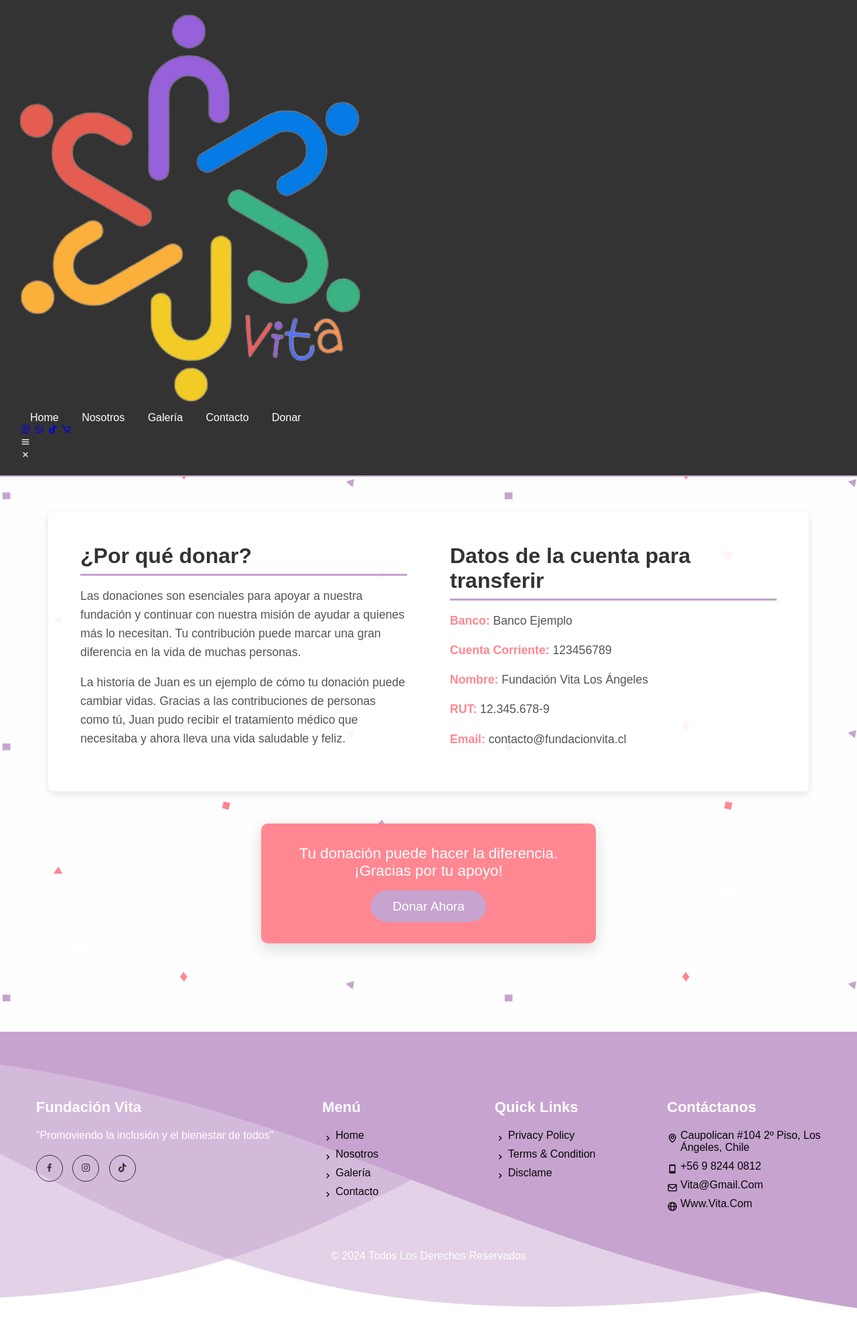
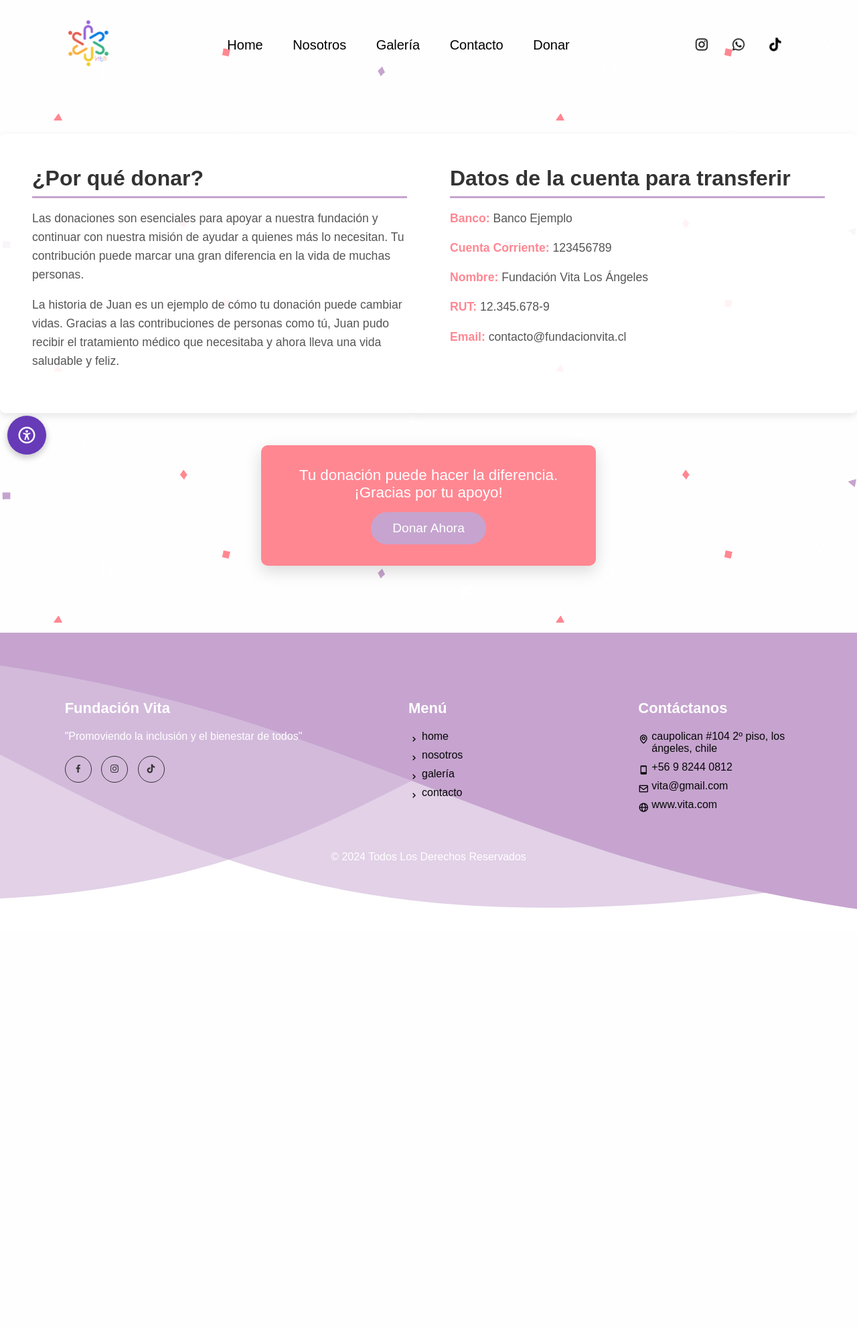
Before and after one commit to VictorGavilanR/WebFundacion, a PHP site: page /donar.html in a window 1280 px wide. Shown: the whole page at 67% size. After the commit the page ends 1358 px from the top, so only its background shows below. Run offline with PHP 8.4, Linux system fonts and the light colour scheme.

Commit message:
arreglos
Arreglos de links navbar, eliminacion de carrito, colores etc

```diff
--- a/donar.html
+++ b/donar.html
@@ -4,7 +4,7 @@
     <meta charset="UTF-8">
     <meta name="viewport" content="width=device-width, initial-scale=1.0">
     <title>Donar</title>
-    <link rel="stylesheet" href="donar.css">
+    <link rel="stylesheet" href="style.css">
     <link href='https://unpkg.com/boxicons@2.1.4/css/boxicons.min.css' rel='stylesheet'>
     <link rel="icon" href="/img/logo.png">
 </head>
@@ -16,17 +16,16 @@
 
         <nav class="navbar ">
             <a href="index.html" style="--i:1;">Home</a>
-            <a href="#nosotros" style="--i:2;">Nosotros</a>
-            <a href="#galeria" style="--i:3;">Galería</a>
-            <a href="#contacto" style="--i:4;">Contacto</a>
-            <a href="#donar.html" style="--i:5;">Donar</a>
+            <a href="index.html#nosotros" style="--i:2;">Nosotros</a>
+            <a href="index.html#galeria" style="--i:3;">Galería</a>
+            <a href="index.html#contacto" style="--i:4;">Contacto</a>
+            <a href="donar.html" style="--i:5;">Donar</a>
         </nav>
 
         <div class="social-media">
             <a href="https://www.instagram.com/fundacionvitalosangeles/" target="_blank" style="--i:1;"><i class='bx bxl-instagram'></i></a>
             <a href="https://wa.me/+56982440812" target="_blank" style="--i:2;"><i class='bx bxl-whatsapp'></i></a>
             <a href="https://www.tiktok.com/@Fundacion.vita" target="_blank" style="--i:3;"><i class='bx bxl-tiktok' ></i></a>
-            <a href="#" target="_blank" style="--i:3;"><i class='bx bx-cart'></i></a>
 
         </div>
 
@@ -39,7 +38,7 @@
     </header>
 
     <main>
-        <div class="donation-container">
+        <div class="donation-container" id="donar">
             <section class="why-donate">
                 <h2>¿Por qué donar?</h2>
                 <p>Las donaciones son esenciales para apoyar a nuestra fundación y continuar con nuestra misión de ayudar a quienes más lo necesitan. Tu contribución puede marcar una gran diferencia en la vida de muchas personas.</p>
@@ -63,7 +62,7 @@
     </main>
 
  <!--FOOTER-->
-<footer class="footer-area">
+ <footer class="footer-area">
 
     <div class="main">
         <div class="footer">
@@ -88,20 +87,12 @@
                 </ul>
             </div>
             <div class="single-footer">
-                <h4>quick links</h4>
-                <ul>
-                    <li><a href=""><i class='bx bx-chevron-right' ></i>privacy policy</a></li>
-                    <li><a href=""><i class='bx bx-chevron-right' ></i>terms & condition</a></li>
-                    <li><a href=""><i class='bx bx-chevron-right' ></i>disclame</a></li>
-                </ul>
-            </div>
-            <div class="single-footer">
                 <h4>Contáctanos</h4>
                 <ul>
-                    <li><a href=""><i class='bx bx-map' ></i>Caupolican #104 2º piso, Los Ángeles, Chile</a></li>
-                    <li><a href=""><i class='bx bx-mobile' ></i>+56 9 8244 0812</a></li>
-                    <li><a href=""><i class='bx bx-envelope' ></i>vita@gmail.com</a></li>
-                    <li><a href=""><i class='bx bx-globe' ></i>www.vita.com</a></li>
+                    <li><a   target="_blank" href="https://www.google.com/maps/place/Caupolicán+104,+2º+piso,+Los+Angeles,+Los+Ángeles,+Bío+Bío/data=!4m2!3m1!1s0x966bdd4ec1a6dabb:0x75545f0ec7ceb550?sa=X&ved=1t:242&ictx=111"> <i class='bx bx-map'  ></i>Caupolican #104 2º piso, Los Ángeles, Chile</a></li>
+                    <li><a href="index.html"><i target="_blank" class='bx bx-mobile' ></i>+56 9 8244 0812</a></li>
+                    <li><a href="mailto:vita@gmail.com" target="_blank"><i class='bx bx-envelope'></i> vita@gmail.com</a></li>
+                    <li><a href="#menu"><i class='bx bx-globe' ></i> www.vita.com</a></li>
                 </ul>
             </div>
         </div>
@@ -109,3 +100,37 @@
         <p>&copy; 2024 todos los derechos reservados</p>
     </div>
 </footer>
+<!-- Botón flotante para abrir el menú de accesibilidad -->
+<div class="accessibility-button" onclick="toggleAccessibilityMenu()">
+    <i class='bx bx-universal-access' style='color:#ffffff'  ></i>
+  </div>
+
+  <!-- Menú de accesibilidad -->
+  <div class="accessibility-menu" id="accessibility-menu">
+    <div class="close-button" onclick="toggleAccessibilityMenu()"><i class='bx bx-x'></i></div>
+    <div class="menu-options">
+      <div class="option">
+        <button onclick="adjustTextSize('increase')">A+</button>
+        <p>Agrandar</p>
+      </div>
+      <div class="option">
+        <button onclick="adjustTextSize('decrease')">A-</button>
+        <p>Disminuir</p>
+      </div>
+      <div class="option fixed-button">
+        <button onclick="toggleContrast()"><i class='bx bxs-paint'></i></button>
+        <p>Contraste</p>
+      </div>
+      <div class="option">
+        <button onclick="highlightInteractiveElements()"><i class='bx bx-highlight' ></i></button>
+        <p>Resaltar</p>
+      </div>
+      <div class="option">
+        <button onclick="activateReading()"><i class='bx bx-volume-full'></i></button>
+        <p>Audio Lectura</p>
+      </div>
+    </div>
+  </div>
+
+</body>
+</html>
--- a/style.css
+++ b/style.css
@@ -560,6 +560,10 @@ body {
     padding-top: 100px;
     opacity: 0;
 }
+.nosotros_texto h2 {
+    color: #1a1a1a;
+    font-weight: 200;
+}
 
 /* Clases para activar las animaciones cuando el elemento sea visible */
 .animate-slideRight {
@@ -831,6 +835,7 @@ body {
 .single-footer a{
     text-decoration: none;
 
+
 }
 .single-footer a:hover{
    color:#8983f7;
@@ -840,6 +845,7 @@ body {
 .single-footer ul li a{
     color: #070707;
     text-transform: capitalize;
+    text-transform: lowercase;
 
 }
 
@@ -1562,3 +1568,90 @@ body {
   .high-contrast span {
     color: #fff; /* Mantén el texto blanco para el contraste */
   }
+
+
+
+  /*DONAR*/
+  .donation-container {
+    margin-top: 200px;
+    display: flex;
+    justify-content: space-between;
+    gap: 2rem;
+    padding: 2rem;
+    background-color: rgba(255, 255, 255, 0.9);
+    box-shadow: 0 4px 12px rgba(0, 0, 0, 0.1);
+    border-radius: 8px;
+    margin-bottom: 3rem;
+}
+
+.why-donate, .account-details {
+    flex: 1;
+    padding: 1rem;
+    border-radius: 8px;
+    text-align: start;
+}
+
+.why-donate h2, .account-details h2 {
+    font-size: 2rem;
+    color: #333;
+    margin-bottom: 1rem;
+    border-bottom: 3px solid #C6A4CF;
+    padding-bottom: 0.5rem;
+}
+
+.why-donate p, .account-details p {
+    font-size: 1.1rem;
+    color: #555;
+    line-height: 1.6;
+    margin-bottom: 1rem;
+}
+
+.account-details p strong {
+    color: #FF8792;
+}
+
+/* Estilos del botón de donar */
+.donate-button-container {
+    text-align: center;
+}
+
+.donate-box {
+    background-color: #FF8792;
+    padding: 2rem;
+    border-radius: 10px;
+    color: white;
+    max-width: 500px;
+    margin: 0 auto;
+    box-shadow: 0 8px 24px rgba(0, 0, 0, 0.15);
+}
+
+.donate-box p {
+    font-size: 1.4rem;
+    margin-bottom: 1rem;
+}
+
+.donate-button {
+    padding: 0.8rem 2rem;
+    background-color: #C6A4CF;
+    color: white;
+    font-size: 1.2rem;
+    border: none;
+    border-radius: 25px;
+    cursor: pointer;
+    transition: background-color 0.3s ease;
+}
+
+.donate-button:hover {
+    background-color: #8D6BAA;
+}
+
+/* Media queries para adaptabilidad */
+@media (max-width: 768px) {
+    .donation-container {
+        flex-direction: column;
+    }
+
+    .donate-box {
+        padding: 1rem;
+    }
+}
```
Also changed, not shown: index.html (+9 -18 lines), nosotros.php (+5 -14 lines).
